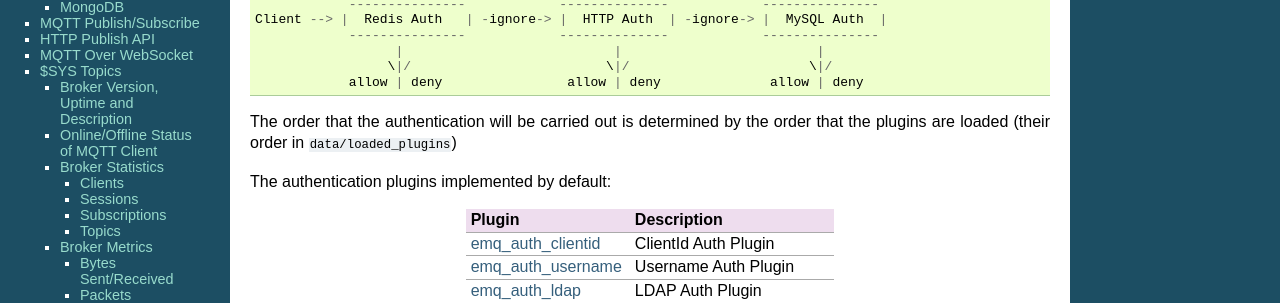
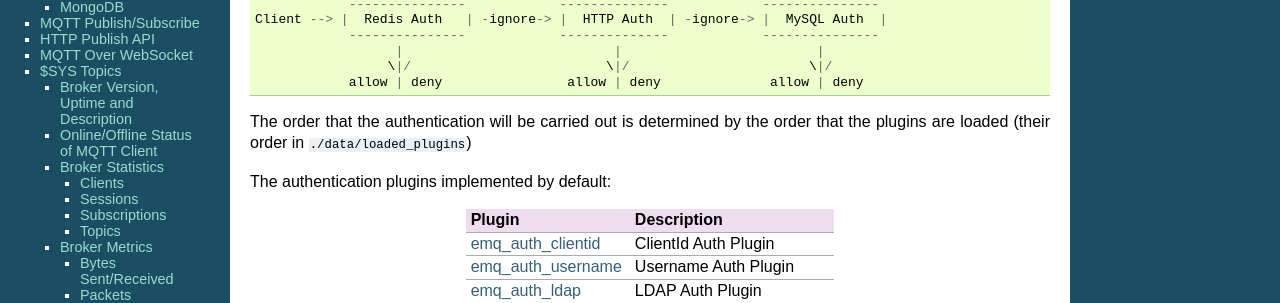
Before and after one commit to emqxarchive/emqx-docs-en, a Sphinx documentation site: the page built from source/guide.rst, in a window 1280 px wide and 900 px high. Shown: the part 347-650 px from the top of the window. Built offline with Sphinx 7.4.7, drawn with Linux system fonts in a browser that asks for light colours.

Commit message:
Fix file path

```diff
--- a/source/guide.rst
+++ b/source/guide.rst
@@ -25,7 +25,7 @@
               allow | deny                allow | deny              allow | deny
 
 
-The order that the authentication will be carried out is determined by the order that the plugins are loaded (their order in ``data/loaded_plugins``)
+The order that the authentication will be carried out is determined by the order that the plugins are loaded (their order in ``./data/loaded_plugins``)
 
 The authentication plugins implemented by default:
 
```
